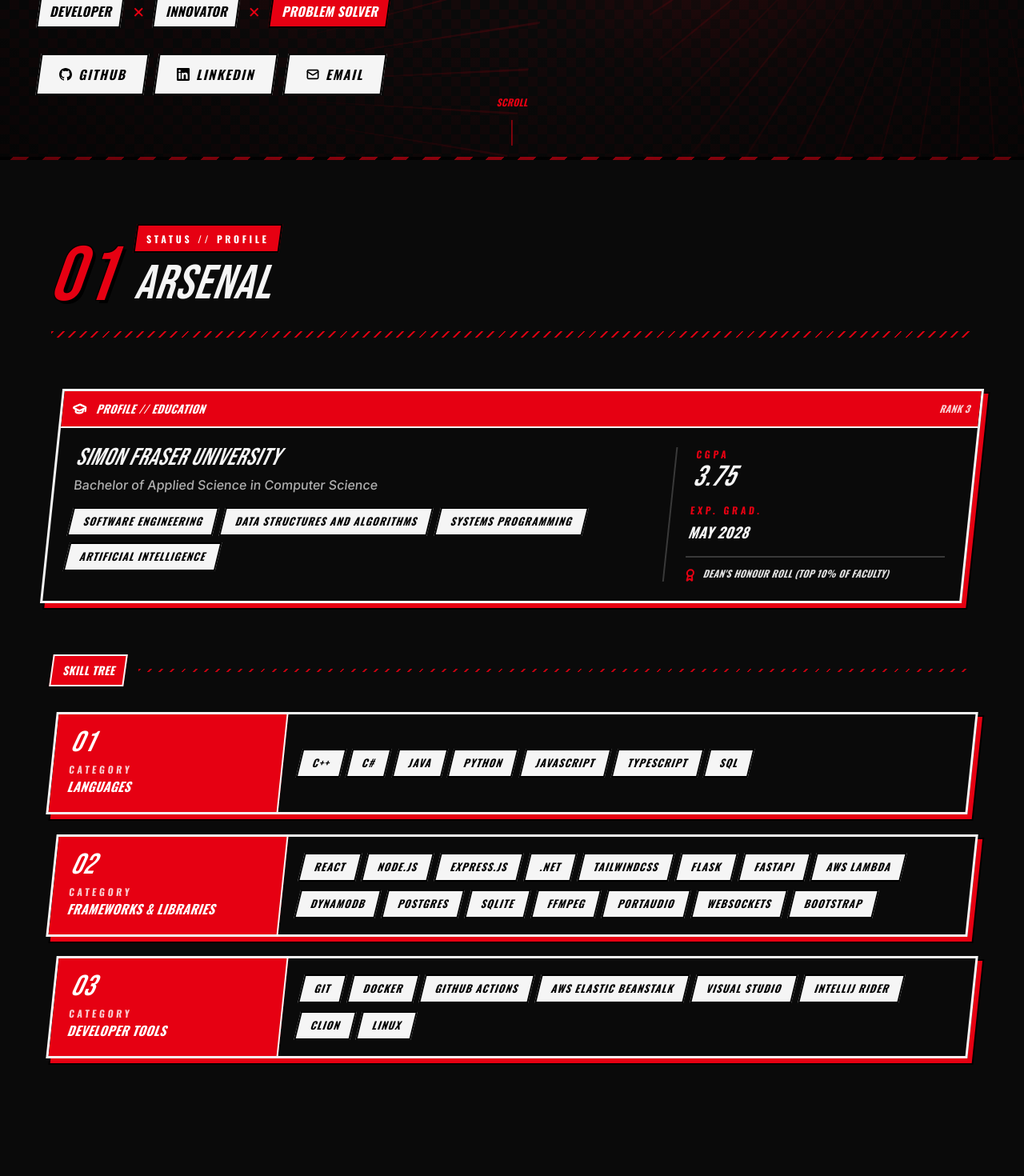
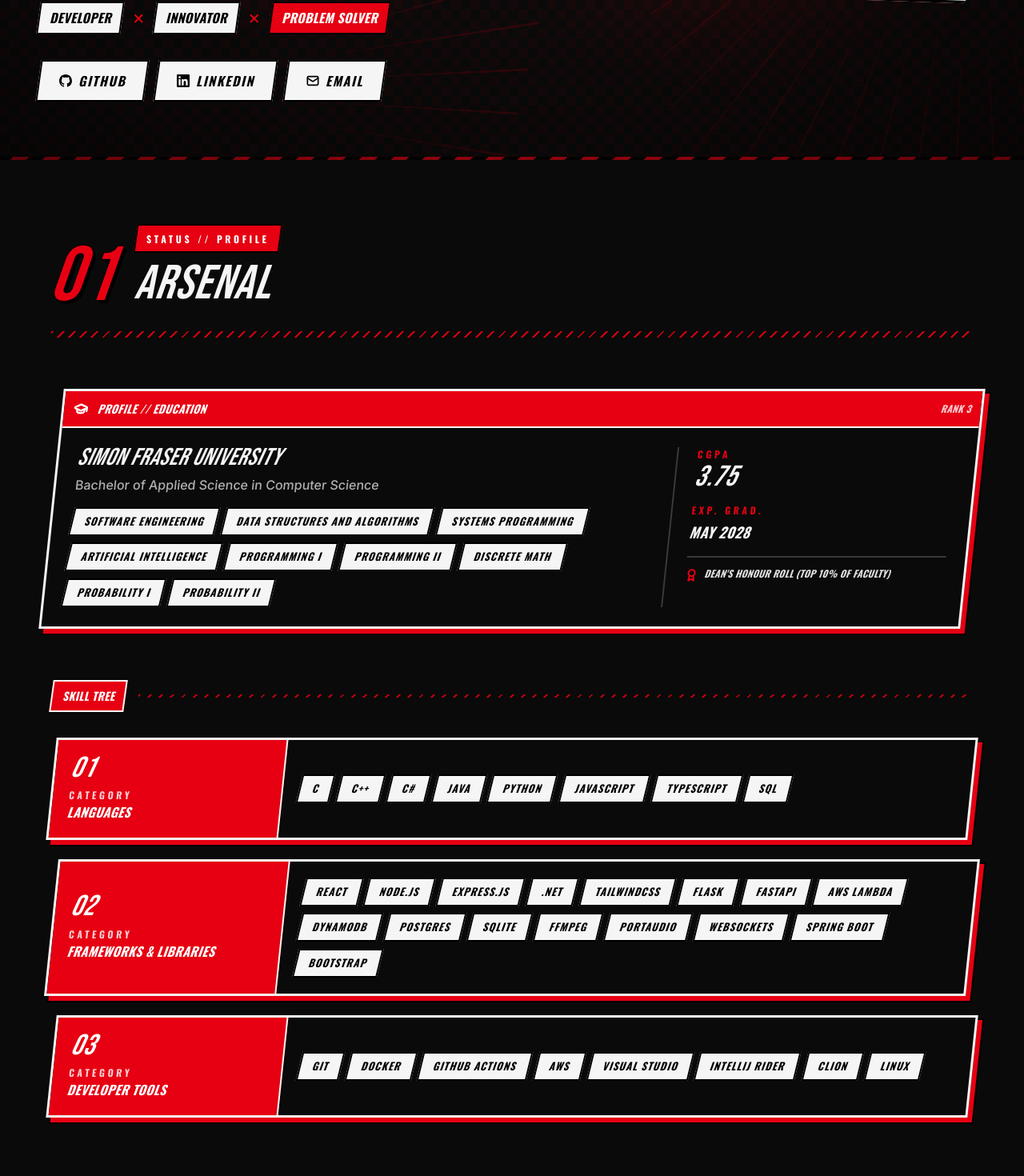
Before and after one commit to XavierRHMN/XavierRHMN.github.io, a Next.js app: page / in a window 1280 px wide. Shown: the part 600-2070 px from the top of the page at 80% size. Built offline with nearby package versions, Linux system fonts and the light colour scheme.

Commit message:
refactor: added C to languages, added Spring Boot, renamed AWS Elastic Beanstalk to AWS

```diff
--- a/components/HeroSection.tsx
+++ b/components/HeroSection.tsx
@@ -9,7 +9,7 @@
   return (
     <section
       id="hero"
-      className="relative min-h-screen flex items-center justify-center px-4 sm:px-6 lg:px-12 pt-24 pb-12 overflow-hidden"
+      className="relative min-h-screen flex flex-col px-4 sm:px-6 lg:px-12 pt-24 pb-8 overflow-hidden"
     >
       {/* Giant background "X" mark */}
       <motion.div
@@ -23,7 +23,7 @@
         </div>
       </motion.div>
 
-      <div className="relative max-w-7xl w-full">
+      <div className="relative max-w-7xl w-full mx-auto flex-1 flex flex-col justify-center">
         {/* Top decorative strip */}
         <motion.div
           initial={{ opacity: 0, y: -10 }}
@@ -216,22 +216,6 @@
         </div>
       </div>
 
-      {/* Scroll indicator */}
-      <motion.div
-        initial={{ opacity: 0 }}
-        animate={{ opacity: 1 }}
-        transition={{ delay: 1.5, duration: 0.8 }}
-        className="absolute bottom-6 left-1/2 -translate-x-1/2 flex flex-col items-center gap-2"
-      >
-        <span className="p5-condensed italic text-accent text-xs tracking-[0.3em]">
-          SCROLL
-        </span>
-        <motion.div
-          animate={{ y: [0, 6, 0] }}
-          transition={{ duration: 1.5, repeat: Infinity, ease: "easeInOut" }}
-          className="w-px h-8 bg-accent"
-        />
-      </motion.div>
     </section>
   );
 }
--- a/lib/data.ts
+++ b/lib/data.ts
@@ -18,6 +18,11 @@
     "Data Structures and Algorithms",
     "Systems Programming",
     "Artificial Intelligence",
+    "Programming I",
+    "Programming II",
+    "Discrete Math",
+    "Probability I",
+    "Probability II",
   ],
   awards: ["Dean's Honour Roll (Top 10% of faculty)"],
 };
@@ -30,7 +35,7 @@
 export const skills: SkillCategory[] = [
   {
     category: "Languages",
-    skills: ["C++", "C#", "Java", "Python", "JavaScript", "TypeScript", "SQL"],
+    skills: ["C", "C++", "C#", "Java", "Python", "JavaScript", "TypeScript", "SQL"],
   },
   {
     category: "Frameworks & Libraries",
@@ -49,6 +54,7 @@
       "FFmpeg",
       "PortAudio",
       "WebSockets",
+      "Spring Boot",
       "Bootstrap",
     ],
   },
@@ -58,7 +64,7 @@
       "Git",
       "Docker",
       "GitHub Actions",
-      "AWS Elastic Beanstalk",
+      "AWS",
       "Visual Studio",
       "IntelliJ Rider",
       "CLion",
```
Also changed, not shown: public/dragon.png (added).
